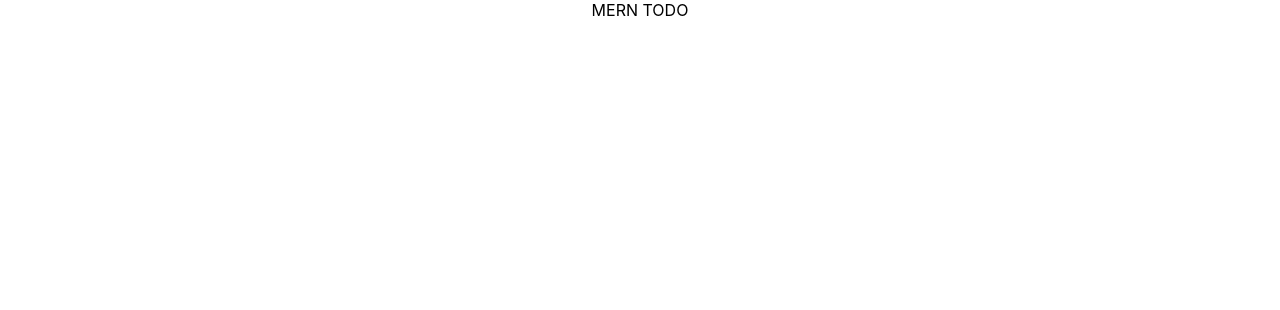
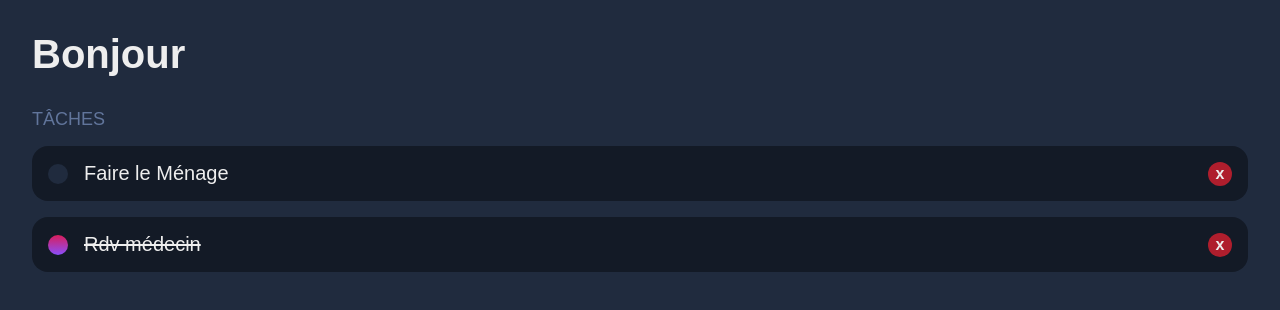
Before and after one commit to remmoclock/mern-crud, a React (Create React App) app in the folder client/: page / in a window 1280 px wide. Shown: the top 310 px of the page. Built offline with nearby package versions, Linux system fonts and the light colour scheme.

Commit message:
set data & some css

```diff
--- a/client/src/App.css
+++ b/client/src/App.css
@@ -1,38 +1,94 @@
-.App {
-  text-align: center;
+:root {
+	--primary: #D81E5B;
+	--secondary: #8A4EFC;
+	--light: #EEE;
+	--light-alt: #61759b;
+	--dark: #131A26;
+	--dark-alt: #202B3E;
 }
 
-.App-logo {
-  height: 40vmin;
-  pointer-events: none;
+* {
+	margin: 0;
+	padding: 0;
+	box-sizing: border-box;
+
+	font-family: "Fira Sans", sans-serif;
 }
 
-@media (prefers-reduced-motion: no-preference) {
-  .App-logo {
-    animation: App-logo-spin infinite 20s linear;
-  }
+body {
+	background-color: var(--dark-alt);
+	color: var(--light);
 }
 
-.App-header {
-  background-color: #282c34;
-  min-height: 100vh;
-  display: flex;
-  flex-direction: column;
-  align-items: center;
-  justify-content: center;
-  font-size: calc(10px + 2vmin);
-  color: white;
+.App {
+	padding: 32px;
 }
 
-.App-link {
-  color: #61dafb;
+h1 {
+	font-size: 40px;
+	font-weight: 700;
+	margin-bottom: 32px;
 }
 
-@keyframes App-logo-spin {
-  from {
-    transform: rotate(0deg);
-  }
-  to {
-    transform: rotate(360deg);
-  }
+h4 {
+	font-size: 18px;
+	color: var(--light-alt);
+	text-transform: uppercase;
+	font-weight: 400;
+	margin-bottom: 16px;
 }
+
+.todo {
+	position: relative;
+	background-color: var(--dark);
+	padding: 16px;
+	border-radius: 16px;
+	display: flex;
+	align-items: center;
+	transition: 0.5s;
+	cursor: pointer;
+	margin-bottom: 16px;
+}
+
+.todo:hover {
+	opacity: 0.8;
+}
+
+.todo .checkbox {
+	width: 20px;
+	height: 20px;
+	margin-right: 16px;
+	border-radius: 50%;
+	background-color: var(--dark-alt);
+	background-image: linear-gradient(to bottom, transparent, transparent);
+	transition: 0.4s;
+}
+
+.todo.is-complete .checkbox {
+	background-color: var(--primary);
+	background-image: linear-gradient(to bottom, var(--primary), var(--secondary));
+}
+
+.todo .text {
+	font-size: 20px;
+}
+
+.todo.is-complete .text {
+	text-decoration: line-through;
+}
+
+.todo .delete-todo {
+	position: absolute;
+	top: 50%;
+	transform: translateY(-50%);
+	right: 16px;
+	color: var(--light);
+	width: 24px;
+	height: 24px;
+	border-radius: 50%;
+	background-color: #AF1E2D;
+	display: flex;
+	align-items: center;
+	justify-content: center;
+	font-weight: 700;
+}
--- a/client/src/App.js
+++ b/client/src/App.js
@@ -1,9 +1,22 @@
-import './App.css';
+import "./App.css";
 
 function App() {
   return (
     <div className="App">
-      MERN TODO
+      <h1>Bonjour</h1>
+      <h4>Tâches</h4>
+      <div className="todos">
+        <div className="todo">
+          <div className="checkbox"></div>
+          <div className="text">Faire le Ménage</div>
+          <div className="delete-todo">x</div>
+        </div>
+        <div className="todo is-complete">
+          <div className="checkbox"></div>
+          <div className="text">Rdv médecin</div>
+          <div className="delete-todo">x</div>
+        </div>
+      </div>
     </div>
   );
 }
--- a/client/src/index.css
+++ /dev/null
@@ -1,13 +0,0 @@
-body {
-  margin: 0;
-  font-family: -apple-system, BlinkMacSystemFont, 'Segoe UI', 'Roboto', 'Oxygen',
-    'Ubuntu', 'Cantarell', 'Fira Sans', 'Droid Sans', 'Helvetica Neue',
-    sans-serif;
-  -webkit-font-smoothing: antialiased;
-  -moz-osx-font-smoothing: grayscale;
-}
-
-code {
-  font-family: source-code-pro, Menlo, Monaco, Consolas, 'Courier New',
-    monospace;
-}
--- a/client/src/index.js
+++ b/client/src/index.js
@@ -1,6 +1,5 @@
 import React from 'react';
 import ReactDOM from 'react-dom/client';
-import './index.css';
 import App from './App';
 
 const root = ReactDOM.createRoot(document.getElementById('root'));
```
